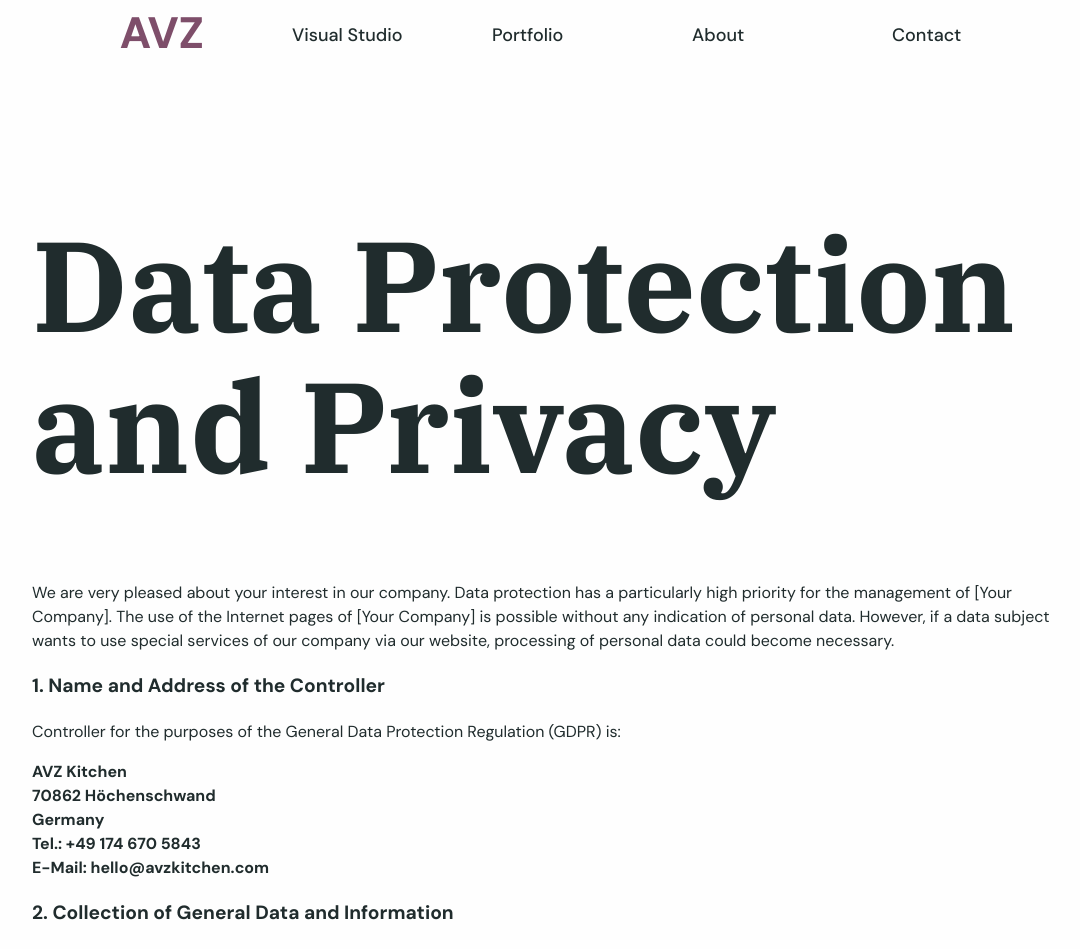
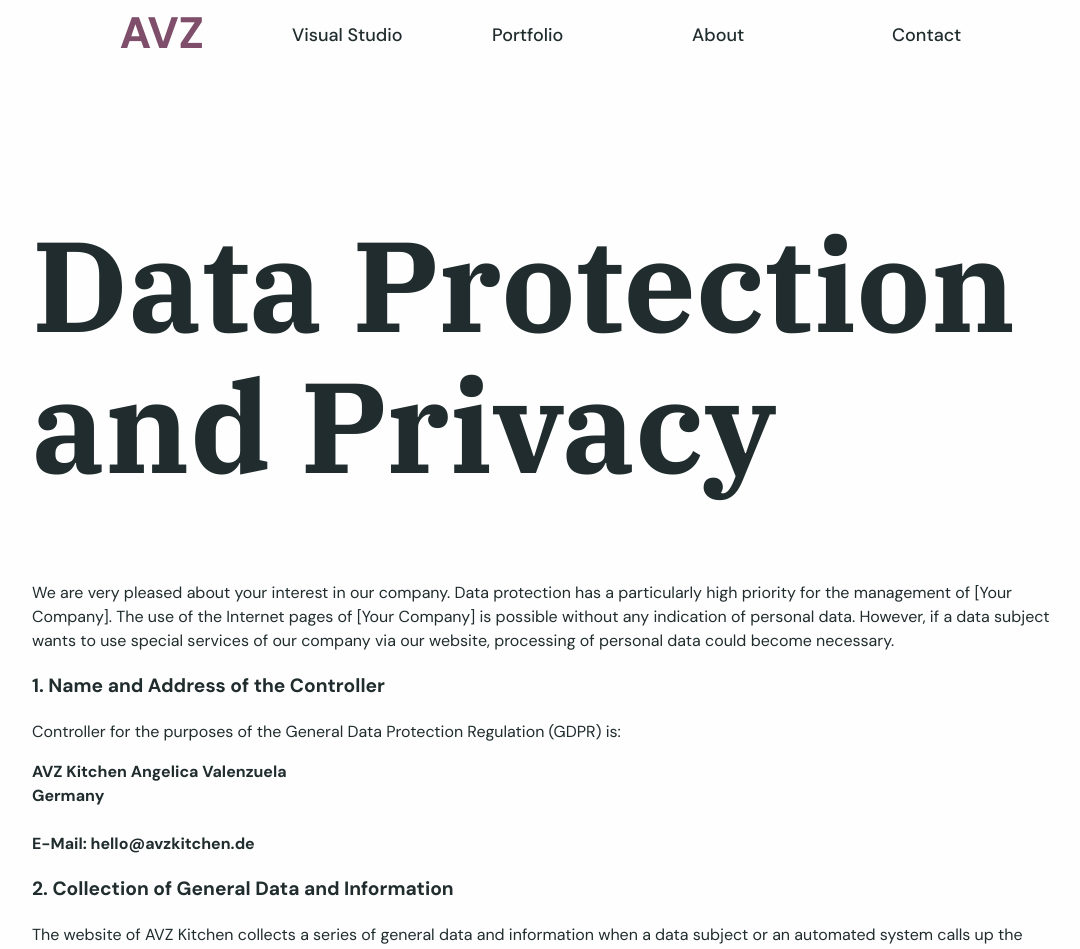
Before and after one commit to avz-kitchen/avzkitchen, a React (Vite) app in the folder portfolio/: page /data in a window 1280 px wide. Shown: the top 949 px of the page, without its empty margins (88-1168 px from the left). Built offline with nearby package versions, Linux system fonts and the light colour scheme.

Commit message:
Update DataPrivacy

```diff
--- a/portfolio/src/components/pages/DataPrivacy.jsx
+++ b/portfolio/src/components/pages/DataPrivacy.jsx
@@ -18,19 +18,15 @@ const DataPrivacy = () => {
         (GDPR) is:
       </p>
       <p style={{ fontWeight: "bold" }}>
-        AVZ Kitchen
+        AVZ Kitchen Angelica Valenzuela
         <br />
-        70862 Höchenschwand
+        Germany <br />
         <br />
-        Germany
-        <br />
-        Tel.: +49 174 670 5843
-        <br />
-        E-Mail: hello@avzkitchen.com
+        E-Mail: hello@avzkitchen.de
       </p>
       <h3>2. Collection of General Data and Information</h3>
       <p>
-        The website of [Your Company] collects a series of general data and
+        The website of AVZ Kitchen collects a series of general data and
         information when a data subject or an automated system calls up the
         website. This general data and information are stored in the server log
         files.
```
